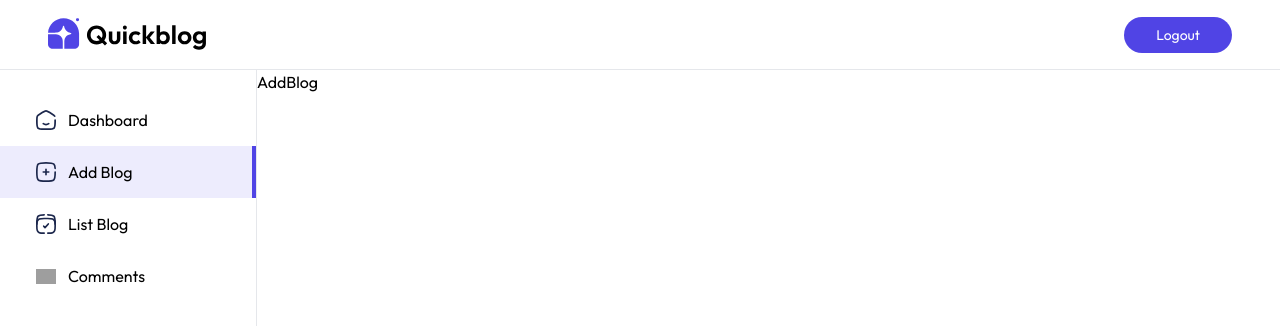
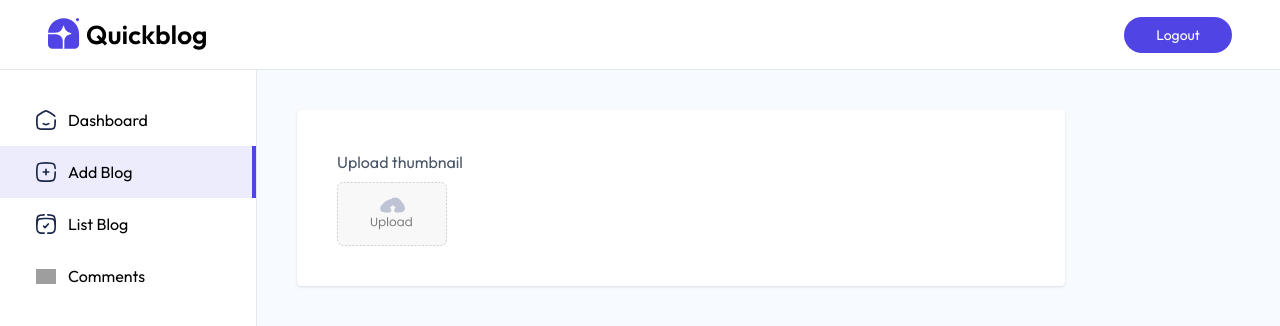
Before and after one commit to Praveen1692/Blog-Project, a React (Vite) app in the folder Client/: page /admin/addBlog in a window 1280 px wide. Shown: the top 326 px of the page. Built offline with nearby package versions, Linux system fonts and the light colour scheme; grey boxes are pictures that could not be loaded.

Commit message:
Add Blog

```diff
--- a/Client/src/pages/admin/AddBlog.jsx
+++ b/Client/src/pages/admin/AddBlog.jsx
@@ -1,9 +1,23 @@
-import React from 'react'
+import React, { useState } from "react";
+import { assets } from "../../assets/assets";
 
 function AddBlog() {
+  const [image, setImage] = useState(null);
   return (
-    <div>AddBlog</div>
-  )
+    <form className="flex-1 bg-blue-50/50 text-gray-600 h-full overflow-scroll">
+      <div className="bg-white w-full max-w-3xl p-4 md:p-10 sm:m-10 shadow rounded">
+        <p>Upload thumbnail</p>
+        <label htmlFor="image">
+          <img
+            src={assets.upload_area}
+            alt="upload_image"
+            className="mt-2 h-16 rounded cursor-pointer "
+          />
+          <input type="file" id="image" hidden required />
+        </label>
+      </div>
+    </form>
+  );
 }
 
-export default AddBlog
+export default AddBlog;
--- a/Client/src/pages/admin/Comments.jsx
+++ b/Client/src/pages/admin/Comments.jsx
@@ -1,5 +1,6 @@
 import React, { useEffect, useState } from "react";
 import { comments_data } from "../../assets/assets";
+import CommentTableItem from "../../components/admin/CommentTableItem";
 
 function Comments() {
   const [comments, setComments] = useState([]);
@@ -57,9 +58,20 @@
             </tr>
           </thead>
 
-
           <tbody>
-
+            {comments
+              .filter((comment) => {
+                if (filter === "Approved") return comment.isApproved === true;
+                return comment.isApproved === false;
+              })
+              .map((comment, index) => (
+                <CommentTableItem
+                  key={comment._id}
+                  comment={comment}
+                  index={index + 1}
+                  fetchComments={fetchComments}
+                />
+              ))}
           </tbody>
         </table>
       </div>
```
